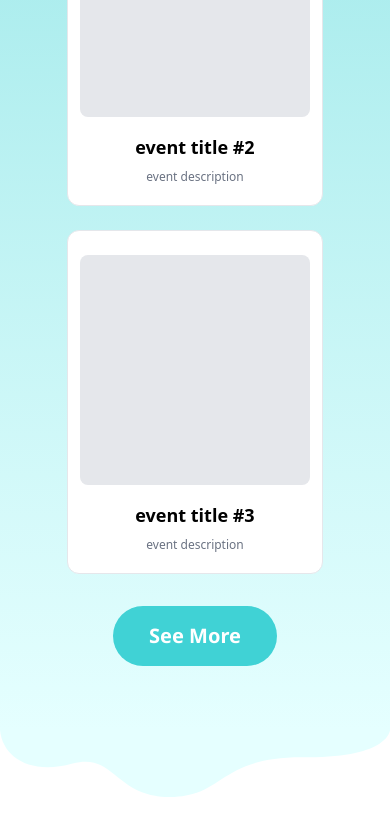
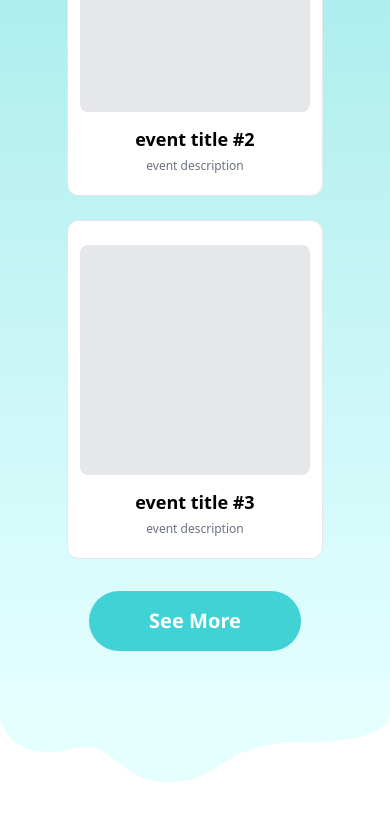
Before and after one commit to wicsuoft/wics-website, a Next.js app in the folder frontend/: page / in a window 390 px wide. Shown: the part 1240-2060 px from the top of the page. Built offline with nearby package versions, Linux system fonts and the light colour scheme.

Commit message:
made 'Upcoming & Recent' and 'Initiatives' section mobile friendly - boxes now shrink as screen shrinks. changed 'see more' button to get dark on hover.

```diff
--- a/frontend/src/components/InitiativeCard.jsx
+++ b/frontend/src/components/InitiativeCard.jsx
@@ -2,14 +2,14 @@ import Image from "next/image";
 
 export default function InitiativeCard({ title, imageURL = null }) {
     return (
-        <div className="w-60 sm:w-72 md:w-75 md:h-95 bg-white border border-gray-200 flex flex-col rounded-xl items-center px-3 sm:px-4 md:px-0 py-5 md:py-0 shrink-0">
-            <div className="relative mt-1 md:mt-7 w-full max-w-60 h-65 sm:h-75 md:h-70 overflow-hidden rounded-lg bg-gray-200">
+        <div className="w-60 sm:w-72 md:w-62 lg:w-66 xl:w-75 md:h-79 lg:h-84 xl:h-95 bg-white border border-gray-200 flex flex-col rounded-xl items-center px-3 sm:px-4 md:px-0 py-5 md:py-0 shrink-0 transition-[width,height,padding] duration-300 ease-in-out">
+            <div className="relative mt-1 md:mt-5 lg:mt-6 xl:mt-7 w-full max-w-60 md:max-w-46 lg:max-w-50 xl:max-w-60 h-65 sm:h-75 md:h-54 lg:h-58 xl:h-70 overflow-hidden rounded-lg bg-gray-200 transition-[max-width,height,margin-top] duration-300 ease-in-out">
                 {imageURL ? (
                     <Image className="object-cover" src={imageURL} alt={title} fill sizes="240px" />
                 ) : null}
             </div>
-            <div className="w-full text-xl px-2 sm:px-4 md:px-10 mt-2 md:mt-4 items-center flex flex-col gap-2 text-center">
-                <h4 className="text-dark-text font-noto sm:text-2xl font-bold">{title}</h4>
+            <div className="w-full text-xl px-2 sm:px-4 md:px-6 lg:px-8 xl:px-10 mt-2 md:mt-3 lg:mt-4 items-center flex flex-col gap-2 md:gap-1 lg:gap-2 text-center transition-[padding,margin-top,gap] duration-300 ease-in-out">
+                <h4 className="text-dark-text font-noto text-lg sm:text-2xl md:text-xl lg:text-2xl font-bold leading-tight">{title}</h4>
             </div>
         </div>
     )
--- a/frontend/src/components/Initiatives.jsx
+++ b/frontend/src/components/Initiatives.jsx
@@ -6,7 +6,7 @@ export default function Initiatives() {
             <h3 className="text-dark-text text-2xl sm:text-3xl font-noto font-bold text-center px-2">
                 Our Initiatives
             </h3>
-            <div className="w-full flex flex-col md:flex-row items-center md:justify-center gap-6 sm:gap-8 md:gap-12">
+            <div className="w-full flex flex-col md:flex-row items-center md:justify-center gap-6 sm:gap-8 md:gap-6 lg:gap-8 xl:gap-12 transition-[gap] duration-300 ease-in-out">
                 <InitiativeCard title="Social Events" />
                 <InitiativeCard title="Academic Events" />
                 <InitiativeCard title="Opportunities" />
--- a/frontend/src/components/JoinUsButton.jsx
+++ b/frontend/src/components/JoinUsButton.jsx
@@ -4,15 +4,15 @@ import { cn } from "../lib/utils"
 const sizeClasses = {
     sm: "px-4 py-1 text-sm",
     md: "px-6 py-2 text-base",
-    lg: "px-9 py-4 text-xl",
+    lg: "px-15 py-4 text-xl",
 }
 
-export default function JoinUsButton({ text = "Join Us", size = "md", className= "" }) {
+export default function JoinUsButton({ text = "Join Us", size = "md", className= "", href="/join-us" }) {
     return (
         <Link
-            href="/join-us"
+            href= {href}
             className={cn(
-            "inline-flex items-center rounded-full bg-light-blue text-dark-text transition-transform duration-200 ease-out hover:scale-105",
+            "inline-flex items-center rounded-full bg-light-blue text-dark-text transition-transform duration-200 ease-out hover:scale-105 hover:bg-dark-blue",
             sizeClasses[size],
             className
             )}
--- a/frontend/src/components/LogoCarousel.jsx
+++ b/frontend/src/components/LogoCarousel.jsx
@@ -52,12 +52,12 @@ export default function LogoCarousel() {
           background: linear-gradient(to right, var(--color-lighter-blue) 10%, transparent);
         }
         .fade-right {
-          background: linear-gradient(to right, var(--color-lighter-blue) 10%, transparent);
+          background: linear-gradient(to left, var(--color-lighter-blue) 10%, transparent);
         }
       `}</style>
 
       <div className="w-full bg-lighter-blue flex flex-col py-15 items-center sm:gap-10 md:gap-15">
-        <h3 className="text-dark-text text-2xl sm:text-3xl font-noto font-bold text-center px-2">
+        <h3 className="text-dark-text text-2xl sm:text-3xl font-noto font-bold text-center pb-10 md:pb-5 px-2">
           Supported by
         </h3>
 
--- a/frontend/src/components/Upcoming.jsx
+++ b/frontend/src/components/Upcoming.jsx
@@ -10,12 +10,12 @@ export default function Upcoming() {
             <h3 className="text-dark-text text-2xl sm:text-3xl font-noto font-bold text-center px-2">
                 Upcoming and Recent
             </h3>
-            <div className="w-full flex flex-col md:flex-row items-center md:justify-center gap-6 sm:gap-8 md:gap-12">
+            <div className="w-full flex flex-col md:flex-row items-center md:justify-center gap-6 sm:gap-8 md:gap-6 lg:gap-8 xl:gap-12 transition-[gap] duration-300 ease-in-out">
                 <UpcomingEvent title="WiCS Logic Night" description="Lorem ibsum stuff here yup yup yup" imageURL={event1} />
                 <UpcomingEvent title="event title #2" description="event description" />
                 <UpcomingEvent title="event title #3" description="event description" />
             </div>
-            <JoinUsButton text="See More" size="lg" className="text-white font-bold font-noto bg-background"/>
+            <JoinUsButton text="See More" size="lg" className="text-white font-bold font-noto bg-background" href="/events" />
         </div>
     )
 }
--- a/frontend/src/components/UpcomingEvent.jsx
+++ b/frontend/src/components/UpcomingEvent.jsx
@@ -2,14 +2,14 @@ import Image from "next/image"
 
 export default function UpcomingEvent({ title, description, imageURL = null }) {
     return (
-        <div className="w-64 sm:w-72 md:w-75 md:h-105 bg-white border border-gray-200 flex flex-col rounded-xl items-center px-3 sm:px-4 md:px-0 py-5 md:py-0 shrink-0">
+        <div className="w-64 sm:w-72 md:w-62 lg:w-66 xl:w-75 md:h-80 lg:h-85 xl:h-98 bg-white border border-gray-200 flex flex-col rounded-xl items-center px-3 sm:px-4 md:px-0 py-5 md:py-0 shrink-0 transition-[width,height,padding] duration-300 ease-in-out">
             {imageURL
-                ? <Image className="bg-gray-200 object-fill rounded-lg mt-1 md:mt-7 w-full max-w-60 aspect-square" src={imageURL} alt={title} />
-                : <div className="bg-gray-200 rounded-lg mt-1 md:mt-7 w-full max-w-60 aspect-square" />
+                ? <Image className="bg-gray-200 object-fill rounded-lg mt-1 md:mt-5 lg:mt-6 xl:mt-7 w-full max-w-60 md:max-w-46 lg:max-w-50 xl:max-w-60 aspect-square transition-[max-width,margin-top] duration-300 ease-in-out" src={imageURL} alt={title} />
+                : <div className="bg-gray-200 rounded-lg mt-1 md:mt-5 lg:mt-6 xl:mt-7 w-full max-w-60 md:max-w-46 lg:max-w-50 xl:max-w-60 aspect-square transition-[max-width,margin-top] duration-300 ease-in-out" />
             }
-            <div className="w-full px-2 sm:px-4 md:px-10 mt-4 md:mt-6 flex flex-col gap-2 text-center md:text-left">
-                <h4 className="text-lg sm:text-xl font-bold">{title}</h4>
-                <p className="text-gray-500 text-xs sm:text-sm">{description}</p>
+            <div className="w-full px-2 sm:px-4 md:px-6 lg:px-8 xl:px-10 mt-4 md:mt-5 lg:mt-6 flex flex-col gap-2 md:gap-1 lg:gap-2 text-center md:text-left transition-[padding,margin-top,gap] duration-300 ease-in-out">
+                <h4 className="text-lg sm:text-xl md:text-base lg:text-lg xl:text-xl font-bold leading-tight">{title}</h4>
+                <p className="text-gray-500 text-xs sm:text-sm md:text-xs lg:text-sm leading-snug">{description}</p>
             </div>
         </div>
     )
```
